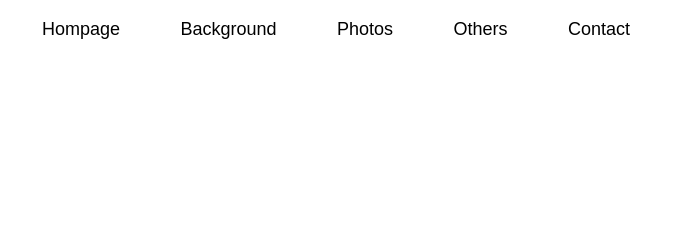
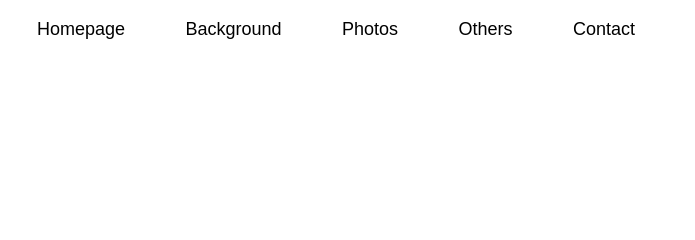
Before and after one commit to ClementChiang/ClementLife, a website: page index.html in a window 1280 px wide. Shown: the top 240 px of the page, 304-999 px from the left. Drawn offline with nearby package versions, Linux system fonts and the light colour scheme.

Commit message:
Add files via upload

```diff
--- a/index.html
+++ b/index.html
@@ -21,13 +21,13 @@
 		$(document).ready(function() {
 			$('#fullpage').fullpage({
 				sectionsColor: ['#FFFFFF', '#FFDCB9', '#1bbc9b', '#FFFF93', '#D9FFFF', 'whitesmoke'],
-				anchors: ['HomPage','Background','Photos','Others','Contact'],
+				anchors: ['Homgage','Background','Photos','Others','Contact'],
 				css3: true,
 				navigation: true,
 				slidesNavigation: true,
 				menu: '#menu',
 				navigationPosition: 'right',
-				navigationTooltips: ['HomPage','Background','Photos','Others','Contact'],
+				navigationTooltips: ['Homgage','Background','Photos','Others','Contact'],
 				scrollingSpeed: 1300
 			});
 		});
@@ -215,7 +215,7 @@
   </head>
   <body onload="ShowTime();">
 		<center><ul id="menu">
-			<li style="font-size: 18px"><a href="#HomPage">Hompage</a></li>
+			<li style="font-size: 18px"><a href="#Homgage">Homepage</a></li>
 			<li style="font-size: 18px"><a href="#Background">Background</a></li>
 			<li style="font-size: 18px"><a href="#Photos">Photos</a></li>
 			<li style="font-size: 18px"><a href="#Others">Others</a></li>
```
